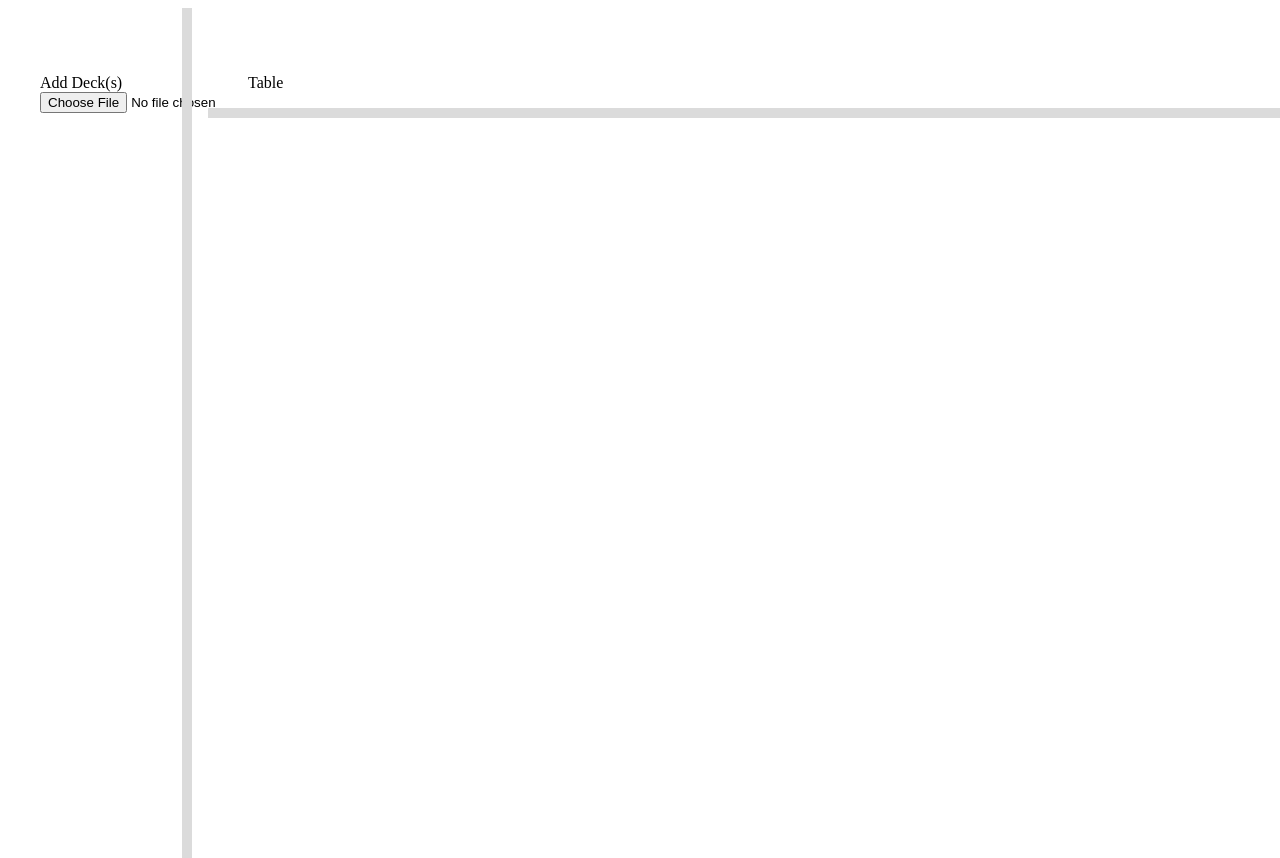
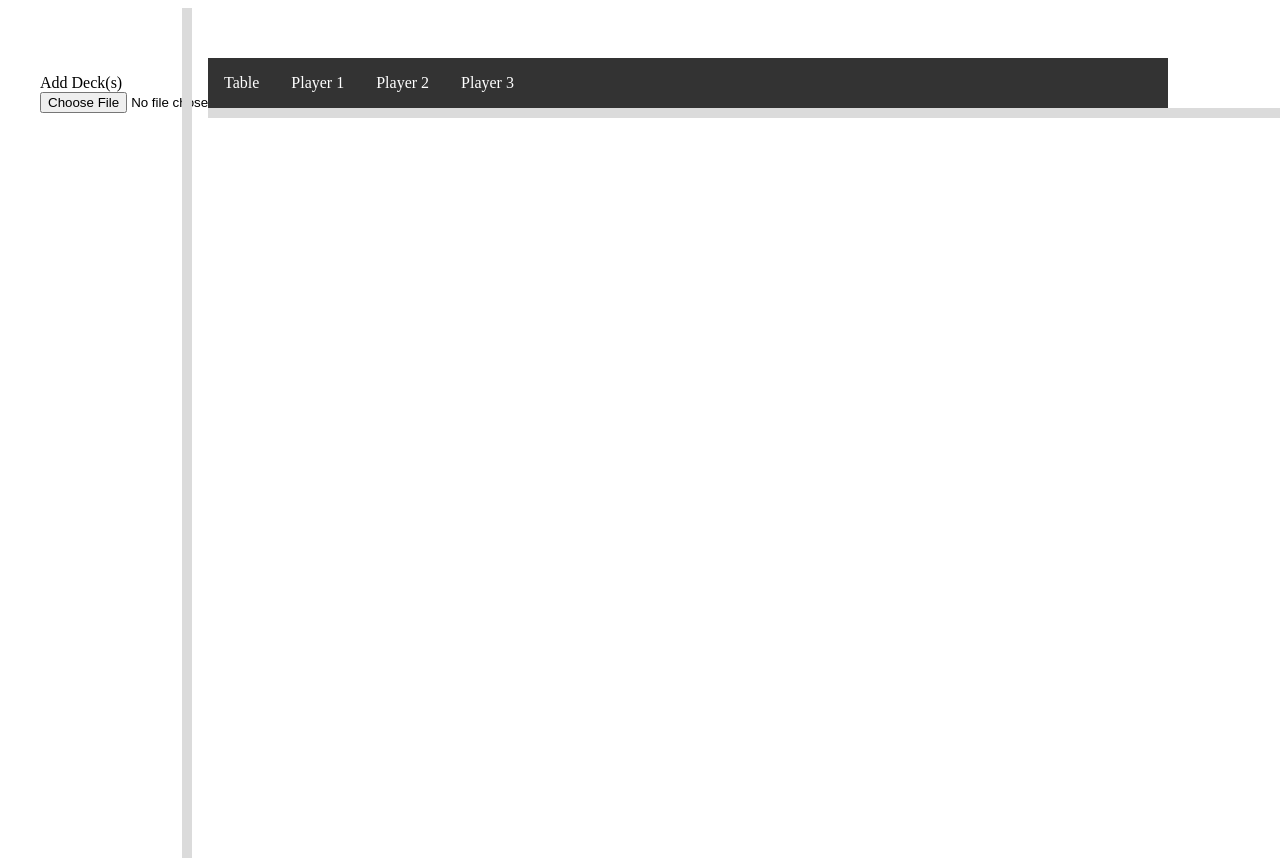
Before and after one commit to Brownie79/gamebrew, an Angular app: page / in a window 1280 px wide. Shown: the top 858 px of the page. Built offline with nearby package versions, Linux system fonts and the light colour scheme.

Commit message:
basic ui p2

```diff
--- a/src/app/components/deck-sidebar/deck-sidebar.component.ts
+++ b/src/app/components/deck-sidebar/deck-sidebar.component.ts
@@ -7,7 +7,7 @@ import { DeckWorkerService } from 'src/app/services/deck-worker.service';
   styleUrls: ['./deck-sidebar.css']
 })
 export class DeckSidebarComponent implements OnInit {
-
+  deckshtml:string =  "";
   constructor(private deckService: DeckWorkerService) { }
 
   ngOnInit(): void {
--- a/src/app/components/deck-sidebar/deck-sidebar.html
+++ b/src/app/components/deck-sidebar/deck-sidebar.html
@@ -1,5 +1,5 @@
 <ul id="decks">
-  <div id="decks"></div>
+  <div id="decks" [innerHTML]="deckshtml"></div>
   <div class="adddeck">
     <label for="file">Add Deck(s)</label>
     <input type="file" id="file" (change)="handleFileInput($event.target.files)">
--- a/src/app/components/topnav/topnav.css
+++ b/src/app/components/topnav/topnav.css
@@ -6,13 +6,33 @@
   height: 100px;
 }
 
-ul {
-  list-style-type: none;
-}
-
 .bottom-divider{
   position: absolute;
   width: 100%;
   height: 10px;
   background-color: #dbdbdb;
 }
+
+ul {
+  list-style-type: none;
+  margin: 0;
+  padding: 0;
+  overflow: hidden;
+  background-color: #333333;
+}
+
+li {
+  float: left;
+}
+
+li a {
+  display: block;
+  color: white;
+  text-align: center;
+  padding: 16px;
+  text-decoration: none;
+}
+
+li a:hover {
+  background-color: #111111;
+}
--- a/src/app/components/topnav/topnav.html
+++ b/src/app/components/topnav/topnav.html
@@ -1,6 +1,7 @@
-<ul id="topnav">
-  <li>
-    <div>Table</div>
-  </li>
+<ul>
+  <li><a href="#">Table</a></li>
+  <li><a href="#">Player 1</a></li>
+  <li><a href="#">Player 2</a></li>
+  <li><a href="#">Player 3</a></li>
 </ul>
 <div class="bottom-divider"></div>
```
